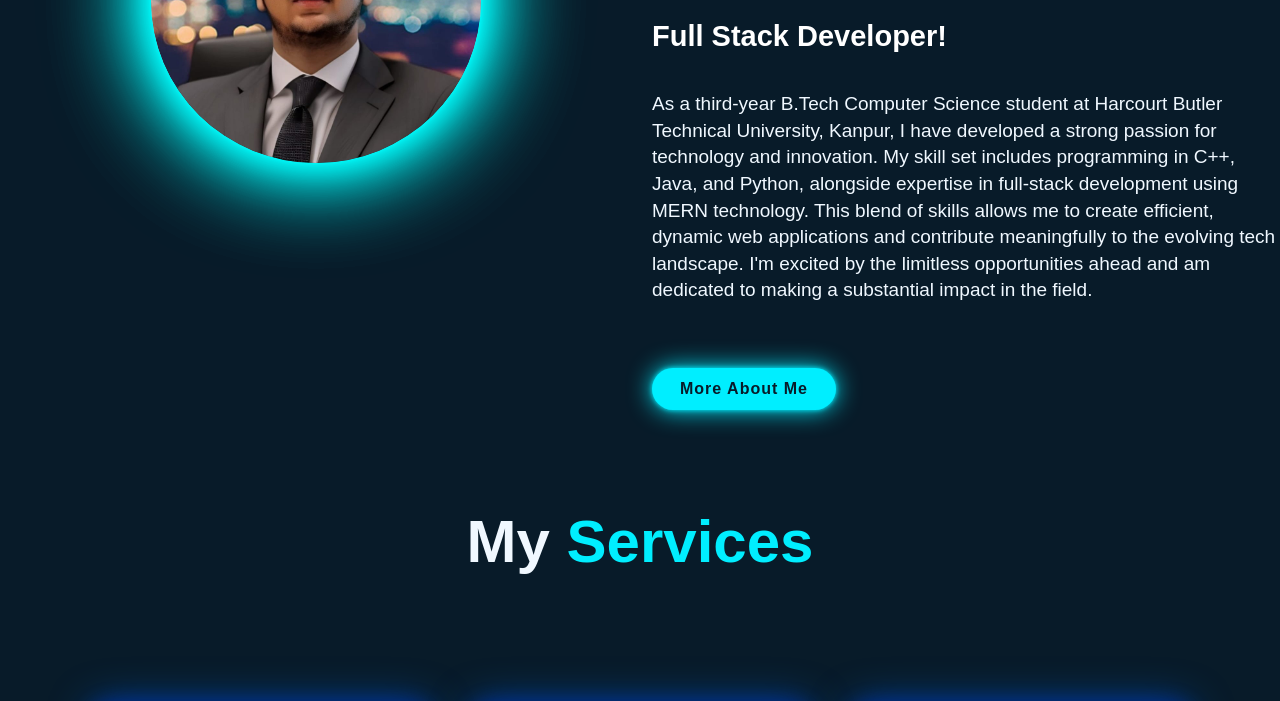
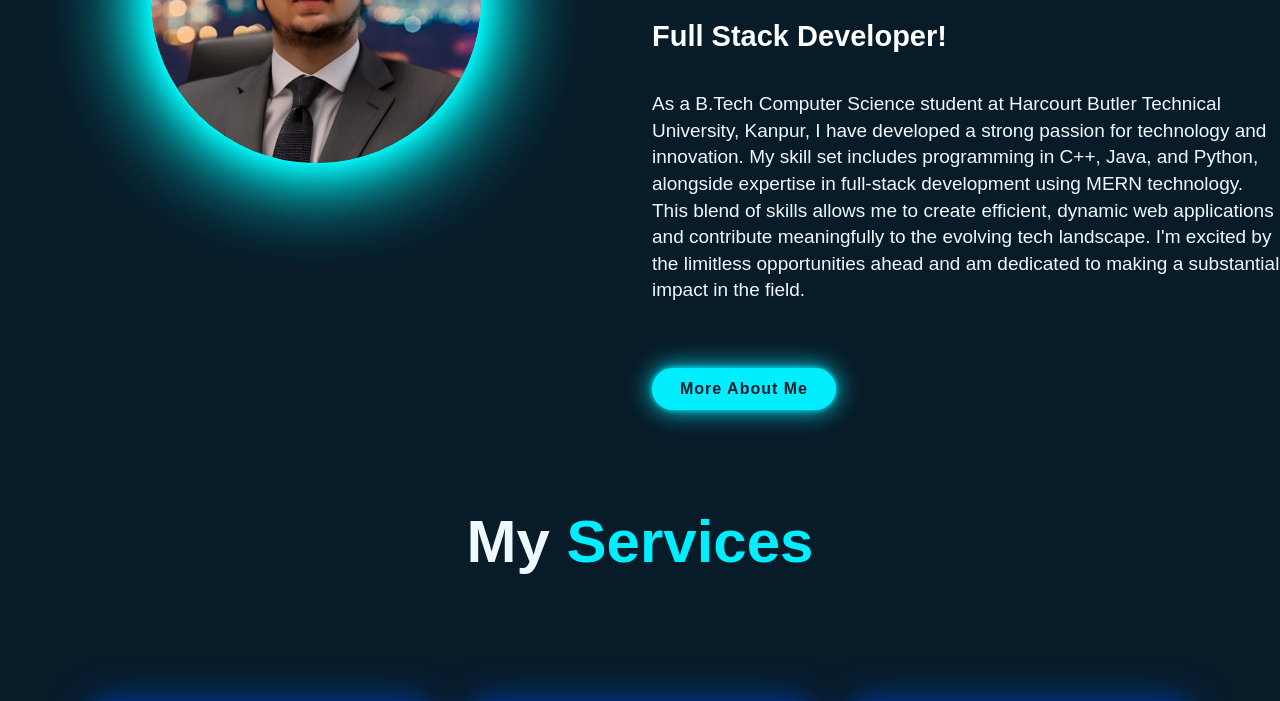
Before and after one commit to Princeofsyntax/portfolio, a plain HTML site: page Portfolio/index.html in a window 1280 px wide. Shown: the part 872-1573 px from the top of the page. Drawn offline with nearby package versions, Linux system fonts and the light colour scheme.

Commit message:
Update index.html

```diff
--- a/Portfolio/index.html
+++ b/Portfolio/index.html
@@ -53,7 +53,7 @@
         <div class="about-text" >
             <h2 id="abr">About <span>Me</span></h2>
             <h4>Full Stack Developer!</h4>
-            <p>As a third-year B.Tech Computer Science student at Harcourt Butler Technical University, Kanpur, I have developed a strong passion for technology and innovation. My skill set includes programming in C++, Java, and Python, alongside expertise in full-stack development using MERN technology. This blend of skills allows me to create efficient, dynamic web applications and contribute meaningfully to the evolving tech landscape. I'm excited by the limitless opportunities ahead and am dedicated to making a substantial impact in the field.</p>
+            <p>As a B.Tech Computer Science student at Harcourt Butler Technical University, Kanpur, I have developed a strong passion for technology and innovation. My skill set includes programming in C++, Java, and Python, alongside expertise in full-stack development using MERN technology. This blend of skills allows me to create efficient, dynamic web applications and contribute meaningfully to the evolving tech landscape. I'm excited by the limitless opportunities ahead and am dedicated to making a substantial impact in the field.</p>
 
             <a href="#" class="btn-box">More About Me</a>
         </div>
```
